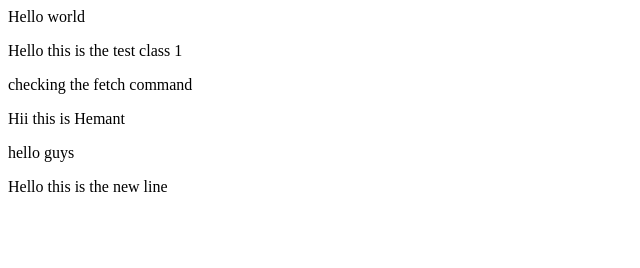
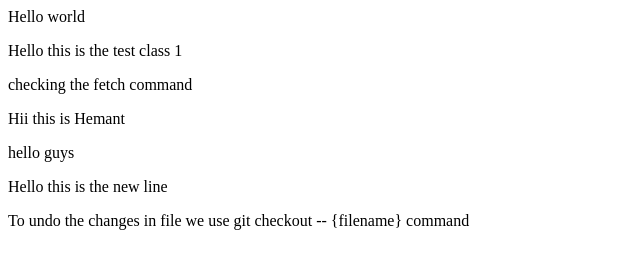
Before and after one commit to heymeck/Faulty-calculator, a website: page new folder/index.html in a window 1280 px wide. Shown: the whole page, without its empty margins (0-640 px from the left). Drawn offline with Linux system fonts and the light colour scheme.

Commit message:
understanding the undo a file change command of git

```diff
--- a/new folder/index.html
+++ b/new folder/index.html
@@ -4,3 +4,4 @@
 <p>Hii this is Hemant</p>
 <div>hello guys</div>
 <p>Hello this is the new line</p>
+<p>To undo the changes in file we use  git checkout -- {filename} command</p>
```
